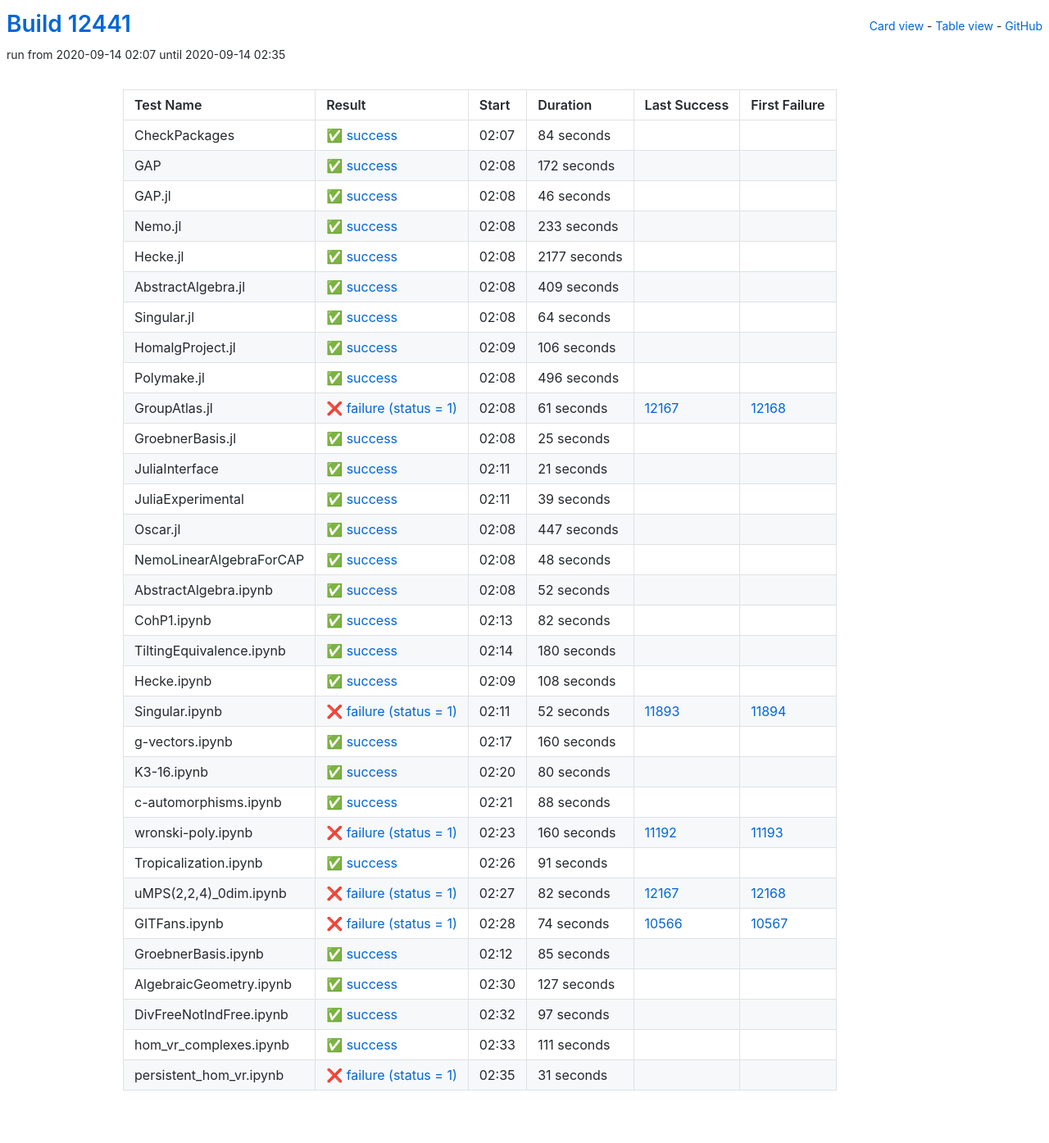
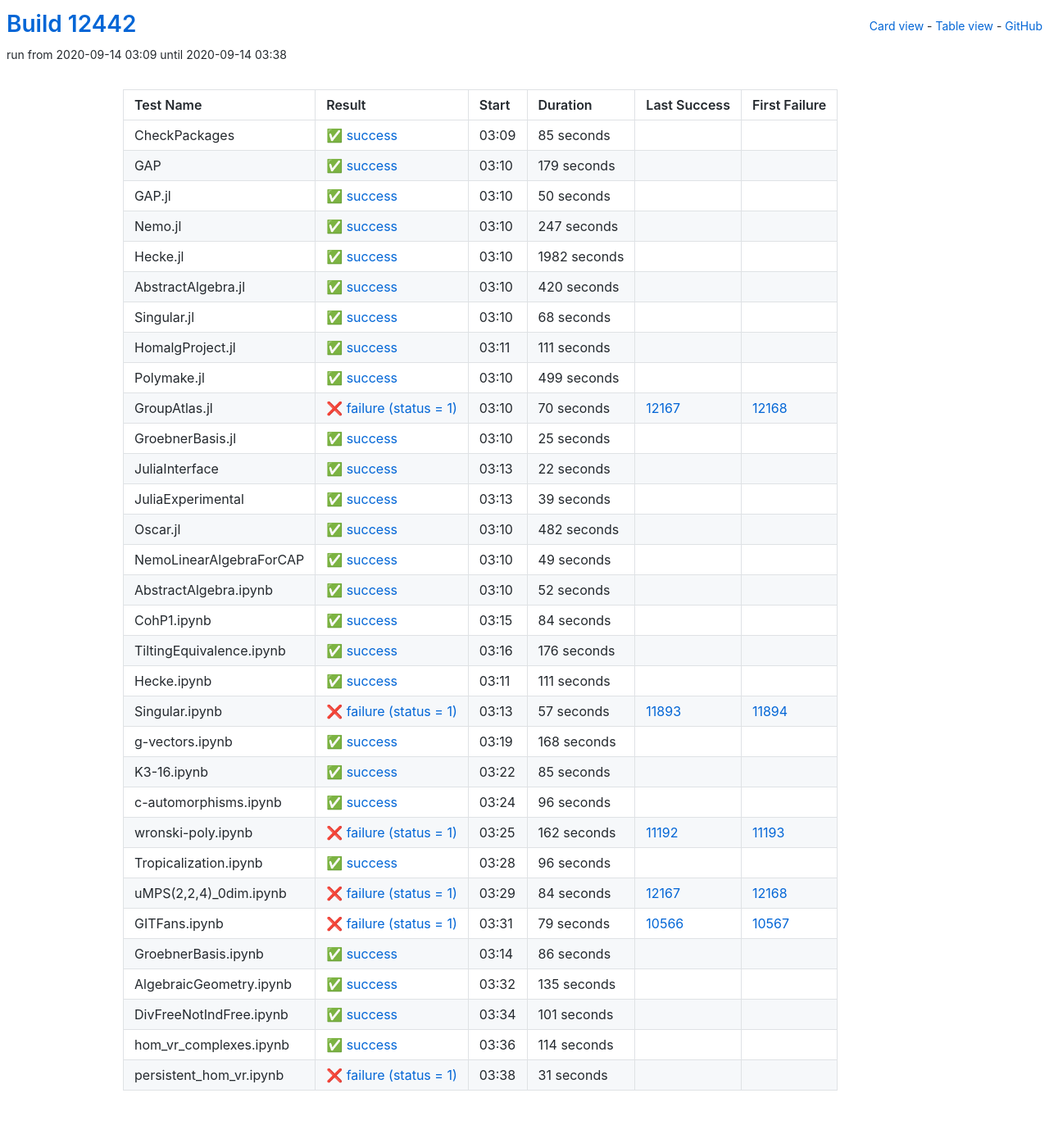
Before and after one commit to oscar-system/oscar-ci-status, a Jekyll site: the page built from table.html, in a window 1280 px wide. Shown: the whole page at 82% size. Built offline with Jekyll 4.4.1, drawn with Linux system fonts in a browser that asks for light colours.

Commit message:
Build #12442

```diff
--- a/_data/ci.yml
+++ b/_data/ci.yml
@@ -1,6 +1,6 @@
 ---
-build: 12441
-build_url: https://oscarci.mathematik.uni-kl.de/job/oscar/12441/
+build: 12442
+build_url: https://oscarci.mathematik.uni-kl.de/job/oscar/12442/
 job: oscar
 organization: oscar-system
 repo: oscar-ci-status
@@ -8,128 +8,128 @@
 tests:
 - name: CheckPackages
   id: checkpackages
-  log: https://oscarci.mathematik.uni-kl.de/job/oscar/12441/artifact/logs/build-12441/CheckPackages.log
-  start: 2020-09-14 02:07
+  log: https://oscarci.mathematik.uni-kl.de/job/oscar/12442/artifact/logs/build-12442/CheckPackages.log
+  start: 2020-09-14 03:09
   success: true
   exitcode: 0
   status: success
-  duration: 84
+  duration: 85
   last_success: false
   last_success_url:
   first_failure: false
   first_failure_url:
 - name: GAP
   id: gap
-  log: https://oscarci.mathematik.uni-kl.de/job/oscar/12441/artifact/logs/build-12441/GAP.log
-  start: 2020-09-14 02:08
+  log: https://oscarci.mathematik.uni-kl.de/job/oscar/12442/artifact/logs/build-12442/GAP.log
+  start: 2020-09-14 03:10
   success: true
   exitcode: 0
   status: success
-  duration: 172
+  duration: 179
   last_success: false
   last_success_url:
   first_failure: false
   first_failure_url:
 - name: GAP.jl
   id: gap-jl
-  log: https://oscarci.mathematik.uni-kl.de/job/oscar/12441/artifact/logs/build-12441/GAP.jl.log
-  start: 2020-09-14 02:08
+  log: https://oscarci.mathematik.uni-kl.de/job/oscar/12442/artifact/logs/build-12442/GAP.jl.log
+  start: 2020-09-14 03:10
   success: true
   exitcode: 0
   status: success
-  duration: 46
+  duration: 50
   last_success: false
   last_success_url:
   first_failure: false
   first_failure_url:
 - name: Nemo.jl
   id: nemo-jl
-  log: https://oscarci.mathematik.uni-kl.de/job/oscar/12441/artifact/logs/build-12441/Nemo.jl.log
-  start: 2020-09-14 02:08
+  log: https://oscarci.mathematik.uni-kl.de/job/oscar/12442/artifact/logs/build-12442/Nemo.jl.log
+  start: 2020-09-14 03:10
   success: true
   exitcode: 0
   status: success
-  duration: 233
+  duration: 247
   last_success: false
   last_success_url:
   first_failure: false
   first_failure_url:
 - name: Hecke.jl
   id: hecke-jl
-  log: https://oscarci.mathematik.uni-kl.de/job/oscar/12441/artifact/logs/build-12441/Hecke.jl.log
-  start: 2020-09-14 02:08
+  log: https://oscarci.mathematik.uni-kl.de/job/oscar/12442/artifact/logs/build-12442/Hecke.jl.log
+  start: 2020-09-14 03:10
   success: true
   exitcode: 0
   status: success
-  duration: 2177
+  duration: 1982
   last_success: false
   last_success_url:
   first_failure: false
   first_failure_url:
 - name: AbstractAlgebra.jl
   id: abstractalgebra-jl
-  log: https://oscarci.mathematik.uni-kl.de/job/oscar/12441/artifact/logs/build-12441/AbstractAlgebra.jl.log
-  start: 2020-09-14 02:08
+  log: https://oscarci.mathematik.uni-kl.de/job/oscar/12442/artifact/logs/build-12442/AbstractAlgebra.jl.log
+  start: 2020-09-14 03:10
   success: true
   exitcode: 0
   status: success
-  duration: 409
+  duration: 420
   last_success: false
   last_success_url:
   first_failure: false
   first_failure_url:
 - name: Singular.jl
   id: singular-jl
-  log: https://oscarci.mathematik.uni-kl.de/job/oscar/12441/artifact/logs/build-12441/Singular.jl.log
-  start: 2020-09-14 02:08
+  log: https://oscarci.mathematik.uni-kl.de/job/oscar/12442/artifact/logs/build-12442/Singular.jl.log
+  start: 2020-09-14 03:10
   success: true
   exitcode: 0
   status: success
-  duration: 64
+  duration: 68
   last_success: false
   last_success_url:
   first_failure: false
   first_failure_url:
 - name: HomalgProject.jl
   id: homalgproject-jl
-  log: https://oscarci.mathematik.uni-kl.de/job/oscar/12441/artifact/logs/build-12441/HomalgProject.jl.log
-  start: 2020-09-14 02:09
+  log: https://oscarci.mathematik.uni-kl.de/job/oscar/12442/artifact/logs/build-12442/HomalgProject.jl.log
+  start: 2020-09-14 03:11
   success: true
   exitcode: 0
   status: success
-  duration: 106
+  duration: 111
   last_success: false
   last_success_url:
   first_failure: false
   first_failure_url:
 - name: Polymake.jl
   id: polymake-jl
-  log: https://oscarci.mathematik.uni-kl.de/job/oscar/12441/artifact/logs/build-12441/Polymake.jl.log
-  start: 2020-09-14 02:08
+  log: https://oscarci.mathematik.uni-kl.de/job/oscar/12442/artifact/logs/build-12442/Polymake.jl.log
+  start: 2020-09-14 03:10
   success: true
   exitcode: 0
   status: success
-  duration: 496
+  duration: 499
   last_success: false
   last_success_url:
   first_failure: false
   first_failure_url:
 - name: GroupAtlas.jl
   id: groupatlas-jl
-  log: https://oscarci.mathematik.uni-kl.de/job/oscar/12441/artifact/logs/build-12441/GroupAtlas.jl.log
-  start: 2020-09-14 02:08
+  log: https://oscarci.mathematik.uni-kl.de/job/oscar/12442/artifact/logs/build-12442/GroupAtlas.jl.log
+  start: 2020-09-14 03:10
   success: false
   exitcode: 1
   status: failure
-  duration: 61
+  duration: 70
   last_success: 12167
   last_success_url: https://oscarci.mathematik.uni-kl.de/job/oscar/12167/
   first_failure: 12168
   first_failure_url: https://oscarci.mathematik.uni-kl.de/job/oscar/12168/
 - name: GroebnerBasis.jl
   id: groebnerbasis-jl
-  log: https://oscarci.mathematik.uni-kl.de/job/oscar/12441/artifact/logs/build-12441/GroebnerBasis.jl.log
-  start: 2020-09-14 02:08
+  log: https://oscarci.mathematik.uni-kl.de/job/oscar/12442/artifact/logs/build-12442/GroebnerBasis.jl.log
+  start: 2020-09-14 03:10
   success: true
   exitcode: 0
   status: success
@@ -140,20 +140,20 @@
   first_failure_url:
 - name: JuliaInterface
   id: juliainterface
-  log: https://oscarci.mathematik.uni-kl.de/job/oscar/12441/artifact/logs/build-12441/JuliaInterface.log
-  start: 2020-09-14 02:11
+  log: https://oscarci.mathematik.uni-kl.de/job/oscar/12442/artifact/logs/build-12442/JuliaInterface.log
+  start: 2020-09-14 03:13
   success: true
   exitcode: 0
   status: success
-  duration: 21
+  duration: 22
   last_success: false
   last_success_url:
   first_failure: false
   first_failure_url:
 - name: JuliaExperimental
   id: juliaexperimental
-  log: https://oscarci.mathematik.uni-kl.de/job/oscar/12441/artifact/logs/build-12441/JuliaExperimental.log
-  start: 2020-09-14 02:11
+  log: https://oscarci.mathematik.uni-kl.de/job/oscar/12442/artifact/logs/build-12442/JuliaExperimental.log
+  start: 2020-09-14 03:13
   success: true
   exitcode: 0
   status: success
@@ -164,32 +164,32 @@
   first_failure_url:
 - name: Oscar.jl
   id: oscar-jl
-  log: https://oscarci.mathematik.uni-kl.de/job/oscar/12441/artifact/logs/build-12441/Oscar.jl.log
-  start: 2020-09-14 02:08
+  log: https://oscarci.mathematik.uni-kl.de/job/oscar/12442/artifact/logs/build-12442/Oscar.jl.log
+  start: 2020-09-14 03:10
   success: true
   exitcode: 0
   status: success
-  duration: 447
+  duration: 482
   last_success: false
   last_success_url:
   first_failure: false
   first_failure_url:
 - name: NemoLinearAlgebraForCAP
   id: nemolinearalgebraforcap
-  log: https://oscarci.mathematik.uni-kl.de/job/oscar/12441/artifact/logs/build-12441/NemoLinearAlgebraForCAP.log
-  start: 2020-09-14 02:08
+  log: https://oscarci.mathematik.uni-kl.de/job/oscar/12442/artifact/logs/build-12442/NemoLinearAlgebraForCAP.log
+  start: 2020-09-14 03:10
   success: true
   exitcode: 0
   status: success
-  duration: 48
+  duration: 49
   last_success: false
   last_success_url:
   first_failure: false
   first_failure_url:
 - name: AbstractAlgebra.ipynb
   id: abstractalgebra-ipynb
-  log: https://oscarci.mathematik.uni-kl.de/job/oscar/12441/artifact/logs/build-12441/AbstractAlgebra.ipynb.log
-  start: 2020-09-14 02:08
+  log: https://oscarci.mathematik.uni-kl.de/job/oscar/12442/artifact/logs/build-12442/AbstractAlgebra.ipynb.log
+  start: 2020-09-14 03:10
   success: true
   exitcode: 0
   status: success
@@ -200,140 +200,68 @@
   first_failure_url:
 - name: CohP1.ipynb
   id: cohp1-ipynb
-  log: https://oscarci.mathematik.uni-kl.de/job/oscar/12441/artifact/logs/build-12441/CohP1.ipynb.log
-  start: 2020-09-14 02:13
+  log: https://oscarci.mathematik.uni-kl.de/job/oscar/12442/artifact/logs/build-12442/CohP1.ipynb.log
+  start: 2020-09-14 03:15
   success: true
   exitcode: 0
   status: success
-  duration: 82
+  duration: 84
   last_success: false
   last_success_url:
   first_failure: false
   first_failure_url:
 - name: TiltingEquivalence.ipynb
   id: tiltingequivalence-ipynb
-  log: https://oscarci.mathematik.uni-kl.de/job/oscar/12441/artifact/logs/build-12441/TiltingEquivalence.ipynb.log
-  start: 2020-09-14 02:14
+  log: https://oscarci.mathematik.uni-kl.de/job/oscar/12442/artifact/logs/build-12442/TiltingEquivalence.ipynb.log
+  start: 2020-09-14 03:16
   success: true
   exitcode: 0
   status: success
-  duration: 180
+  duration: 176
   last_success: false
   last_success_url:
   first_failure: false
   first_failure_url:
 - name: Hecke.ipynb
   id: hecke-ipynb
-  log: https://oscarci.mathematik.uni-kl.de/job/oscar/12441/artifact/logs/build-12441/Hecke.ipynb.log
-  start: 2020-09-14 02:09
+  log: https://oscarci.mathematik.uni-kl.de/job/oscar/12442/artifact/logs/build-12442/Hecke.ipynb.log
+  start: 2020-09-14 03:11
   success: true
   exitcode: 0
   status: success
-  duration: 108
+  duration: 111
   last_success: false
   last_success_url:
   first_failure: false
   first_failure_url:
 - name: Singular.ipynb
   id: singular-ipynb
-  log: https://oscarci.mathematik.uni-kl.de/job/oscar/12441/artifact/logs/build-12441/Singular.ipynb.log
-  start: 2020-09-14 02:11
+  log: https://oscarci.mathematik.uni-kl.de/job/oscar/12442/artifact/logs/build-12442/Singular.ipynb.log
+  start: 2020-09-14 03:13
   success: false
   exitcode: 1
   status: failure
-  duration: 52
+  duration: 57
   last_success: 11893
   last_success_url: https://oscarci.mathematik.uni-kl.de/job/oscar/11893/
   first_failure: 11894
   first_failure_url: https://oscarci.mathematik.uni-kl.de/job/oscar/11894/
 - name: g-vectors.ipynb
   id: g-vectors-ipynb
-  log: https://oscarci.mathematik.uni-kl.de/job/oscar/12441/artifact/logs/build-12441/g-vectors.ipynb.log
-  start: 2020-09-14 02:17
+  log: https://oscarci.mathematik.uni-kl.de/job/oscar/12442/artifact/logs/build-12442/g-vectors.ipynb.log
+  start: 2020-09-14 03:19
   success: true
   exitcode: 0
   status: success
-  duration: 160
+  duration: 168
   last_success: false
   last_success_url:
   first_failure: false
   first_failure_url:
 - name: K3-16.ipynb
   id: k3-16-ipynb
-  log: https://oscarci.mathematik.uni-kl.de/job/oscar/12441/artifact/logs/build-12441/K3-16.ipynb.log
-  start: 2020-09-14 02:20
-  success: true
-  exitcode: 0
-  status: success
-  duration: 80
-  last_success: false
-  last_success_url:
-  first_failure: false
-  first_failure_url:
-- name: c-automorphisms.ipynb
-  id: c-automorphisms-ipynb
-  log: https://oscarci.mathematik.uni-kl.de/job/oscar/12441/artifact/logs/build-12441/c-automorphisms.ipynb.log
-  start: 2020-09-14 02:21
-  success: true
-  exitcode: 0
-  status: success
-  duration: 88
-  last_success: false
-  last_success_url:
-  first_failure: false
-  first_failure_url:
-- name: wronski-poly.ipynb
-  id: wronski-poly-ipynb
-  log: https://oscarci.mathematik.uni-kl.de/job/oscar/12441/artifact/logs/build-12441/wronski-poly.ipynb.log
-  start: 2020-09-14 02:23
-  success: false
-  exitcode: 1
-  status: failure
-  duration: 160
-  last_success: 11192
-  last_success_url: https://oscarci.mathematik.uni-kl.de/job/oscar/11192/
-  first_failure: 11193
-  first_failure_url: https://oscarci.mathematik.uni-kl.de/job/oscar/11193/
-- name: Tropicalization.ipynb
-  id: tropicalization-ipynb
-  log: https://oscarci.mathematik.uni-kl.de/job/oscar/12441/artifact/logs/build-12441/Tropicalization.ipynb.log
-  start: 2020-09-14 02:26
-  success: true
-  exitcode: 0
-  status: success
-  duration: 91
-  last_success: false
-  last_success_url:
-  first_failure: false
-  first_failure_url:
-- name: uMPS(2,2,4)_0dim.ipynb
-  id: umps-2-2-4-0dim-ipynb
-  log: https://oscarci.mathematik.uni-kl.de/job/oscar/12441/artifact/logs/build-12441/uMPS-2-2-4-_0dim.ipynb.log
-  start: 2020-09-14 02:27
-  success: false
-  exitcode: 1
-  status: failure
-  duration: 82
-  last_success: 12167
-  last_success_url: https://oscarci.mathematik.uni-kl.de/job/oscar/12167/
-  first_failure: 12168
-  first_failure_url: https://oscarci.mathematik.uni-kl.de/job/oscar/12168/
-- name: GITFans.ipynb
-  id: gitfans-ipynb
-  log: https://oscarci.mathematik.uni-kl.de/job/oscar/12441/artifact/logs/build-12441/GITFans.ipynb.log
-  start: 2020-09-14 02:28
-  success: false
-  exitcode: 1
-  status: failure
-  duration: 74
-  last_success: 10566
-  last_success_url: https://oscarci.mathematik.uni-kl.de/job/oscar/10566/
-  first_failure: 10567
-  first_failure_url: https://oscarci.mathematik.uni-kl.de/job/oscar/10567/
-- name: GroebnerBasis.ipynb
-  id: groebnerbasis-ipynb
-  log: https://oscarci.mathematik.uni-kl.de/job/oscar/12441/artifact/logs/build-12441/GroebnerBasis.ipynb.log
-  start: 2020-09-14 02:12
+  log: https://oscarci.mathematik.uni-kl.de/job/oscar/12442/artifact/logs/build-12442/K3-16.ipynb.log
+  start: 2020-09-14 03:22
   success: true
   exitcode: 0
   status: success
@@ -342,46 +270,118 @@
   last_success_url:
   first_failure: false
   first_failure_url:
-- name: AlgebraicGeometry.ipynb
-  id: algebraicgeometry-ipynb
-  log: https://oscarci.mathematik.uni-kl.de/job/oscar/12441/artifact/logs/build-12441/AlgebraicGeometry.ipynb.log
-  start: 2020-09-14 02:30
+- name: c-automorphisms.ipynb
+  id: c-automorphisms-ipynb
+  log: https://oscarci.mathematik.uni-kl.de/job/oscar/12442/artifact/logs/build-12442/c-automorphisms.ipynb.log
+  start: 2020-09-14 03:24
   success: true
   exitcode: 0
   status: success
-  duration: 127
+  duration: 96
+  last_success: false
+  last_success_url:
+  first_failure: false
+  first_failure_url:
+- name: wronski-poly.ipynb
+  id: wronski-poly-ipynb
+  log: https://oscarci.mathematik.uni-kl.de/job/oscar/12442/artifact/logs/build-12442/wronski-poly.ipynb.log
+  start: 2020-09-14 03:25
+  success: false
+  exitcode: 1
+  status: failure
+  duration: 162
+  last_success: 11192
+  last_success_url: https://oscarci.mathematik.uni-kl.de/job/oscar/11192/
+  first_failure: 11193
+  first_failure_url: https://oscarci.mathematik.uni-kl.de/job/oscar/11193/
+- name: Tropicalization.ipynb
+  id: tropicalization-ipynb
+  log: https://oscarci.mathematik.uni-kl.de/job/oscar/12442/artifact/logs/build-12442/Tropicalization.ipynb.log
+  start: 2020-09-14 03:28
+  success: true
+  exitcode: 0
+  status: success
+  duration: 96
+  last_success: false
+  last_success_url:
+  first_failure: false
+  first_failure_url:
+- name: uMPS(2,2,4)_0dim.ipynb
+  id: umps-2-2-4-0dim-ipynb
+  log: https://oscarci.mathematik.uni-kl.de/job/oscar/12442/artifact/logs/build-12442/uMPS-2-2-4-_0dim.ipynb.log
+  start: 2020-09-14 03:29
+  success: false
+  exitcode: 1
+  status: failure
+  duration: 84
+  last_success: 12167
+  last_success_url: https://oscarci.mathematik.uni-kl.de/job/oscar/12167/
+  first_failure: 12168
+  first_failure_url: https://oscarci.mathematik.uni-kl.de/job/oscar/12168/
+- name: GITFans.ipynb
+  id: gitfans-ipynb
+  log: https://oscarci.mathematik.uni-kl.de/job/oscar/12442/artifact/logs/build-12442/GITFans.ipynb.log
+  start: 2020-09-14 03:31
+  success: false
+  exitcode: 1
+  status: failure
+  duration: 79
+  last_success: 10566
+  last_success_url: https://oscarci.mathematik.uni-kl.de/job/oscar/10566/
+  first_failure: 10567
+  first_failure_url: https://oscarci.mathematik.uni-kl.de/job/oscar/10567/
+- name: GroebnerBasis.ipynb
+  id: groebnerbasis-ipynb
+  log: https://oscarci.mathematik.uni-kl.de/job/oscar/12442/artifact/logs/build-12442/GroebnerBasis.ipynb.log
+  start: 2020-09-14 03:14
+  success: true
+  exitcode: 0
+  status: success
+  duration: 86
+  last_success: false
+  last_success_url:
+  first_failure: false
+  first_failure_url:
+- name: AlgebraicGeometry.ipynb
+  id: algebraicgeometry-ipynb
+  log: https://oscarci.mathematik.uni-kl.de/job/oscar/12442/artifact/logs/build-12442/AlgebraicGeometry.ipynb.log
+  start: 2020-09-14 03:32
+  success: true
+  exitcode: 0
+  status: success
+  duration: 135
   last_success: false
   last_success_url:
   first_failure: false
   first_failure_url:
 - name: DivFreeNotIndFree.ipynb
   id: divfreenotindfree-ipynb
-  log: https://oscarci.mathematik.uni-kl.de/job/oscar/12441/artifact/logs/build-12441/DivFreeNotIndFree.ipynb.log
-  start: 2020-09-14 02:32
+  log: https://oscarci.mathematik.uni-kl.de/job/oscar/12442/artifact/logs/build-12442/DivFreeNotIndFree.ipynb.log
+  start: 2020-09-14 03:34
   success: true
   exitcode: 0
   status: success
-  duration: 97
+  duration: 101
   last_success: false
   last_success_url:
   first_failure: false
   first_failure_url:
 - name: hom_vr_complexes.ipynb
   id: hom-vr-complexes-ipynb
-  log: https://oscarci.mathematik.uni-kl.de/job/oscar/12441/artifact/logs/build-12441/hom_vr_complexes.ipynb.log
-  start: 2020-09-14 02:33
+  log: https://oscarci.mathematik.uni-kl.de/job/oscar/12442/artifact/logs/build-12442/hom_vr_complexes.ipynb.log
+  start: 2020-09-14 03:36
   success: true
   exitcode: 0
   status: success
-  duration: 111
+  duration: 114
   last_success: false
   last_success_url:
   first_failure: false
   first_failure_url:
 - name: persistent_hom_vr.ipynb
   id: persistent-hom-vr-ipynb
-  log: https://oscarci.mathematik.uni-kl.de/job/oscar/12441/artifact/logs/build-12441/persistent_hom_vr.ipynb.log
-  start: 2020-09-14 02:35
+  log: https://oscarci.mathematik.uni-kl.de/job/oscar/12442/artifact/logs/build-12442/persistent_hom_vr.ipynb.log
+  start: 2020-09-14 03:38
   success: false
   exitcode: 1
   status: failure
```
Also changed, not shown: README.md.
